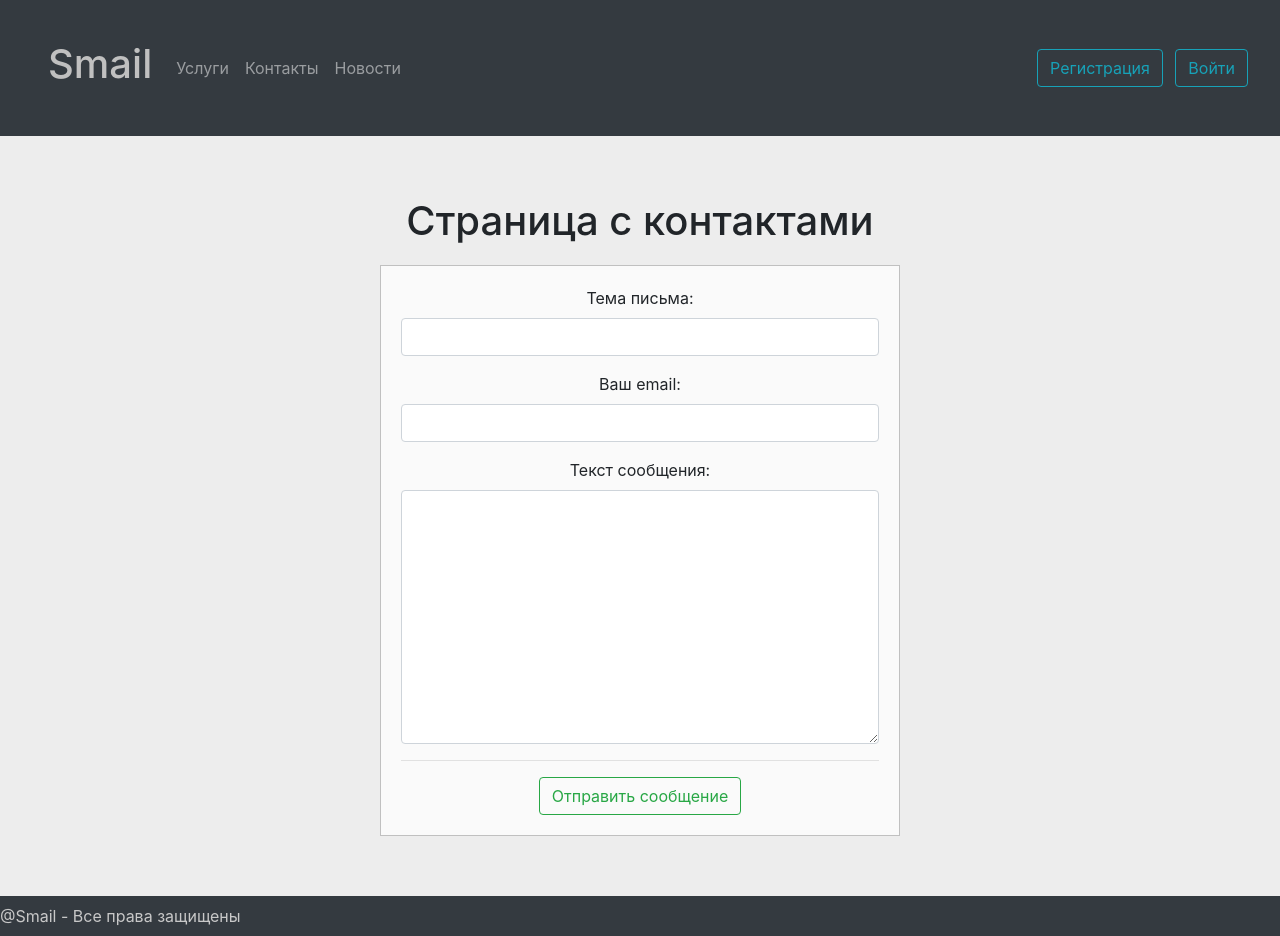
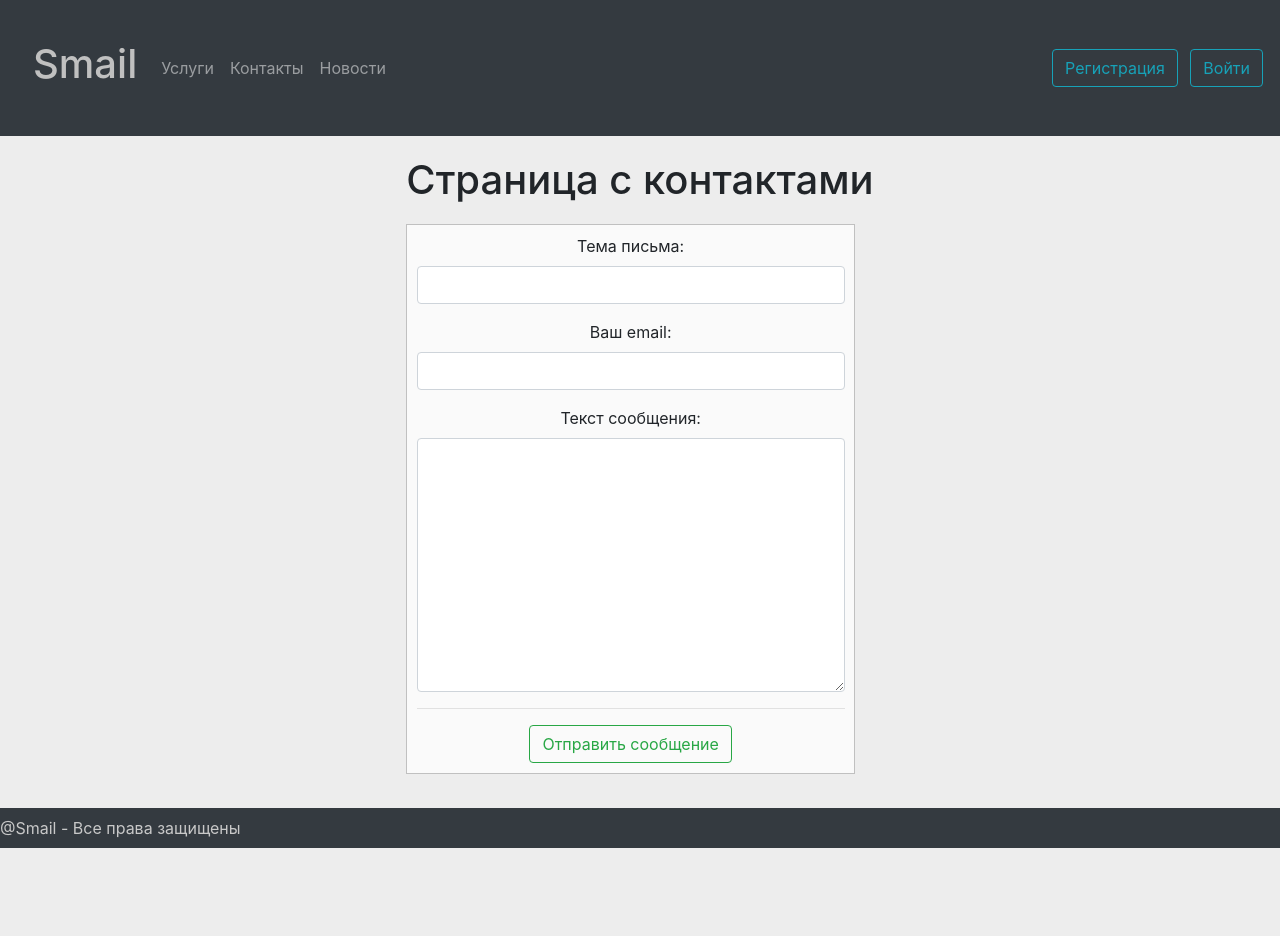
Before and after one commit to varganIC/django-blog, a Django app: page /contacts in a window 1280 px wide. After the commit the page ends 848 px from the top, so only its background shows below. Run offline with Django 3.2, Linux system fonts and the light colour scheme; some libraries are stand-ins or nearby versions.

Commit message:
commit fou11r1111

```diff
--- a/blog/static/blog/main.css
+++ b/blog/static/blog/main.css
@@ -5,13 +5,19 @@
 }
 #content{
     background: #ededed;
-    height: 95vh;
+    height: 100%;
     display:flex;
     justify-content: center;
     align-items: center;
     text-align: center;
+    padding-bottom: 20px;
+    padding-top: 20px;
 
 }
+#home, #contact, #uslugi{
+    height: 79vh;
+}
+
 
 #icon{
     color: #c0c0c0;
@@ -20,11 +26,11 @@
 #icon:hover{color: white}
 
 .form-register {
-    padding: 20px;
+    padding: 2%;
     background: #fafafa;
     border: 1px solid silver;
     margin-top: 20px;
-    width: 520px;
+    width: 96%;
 }
 
 .form-register.auth input, .form-register.auth textarea{
@@ -45,28 +51,33 @@
 
 }
 .news{
-   width: 50%;
+   width: 96%;
    border: 1px solid silver;
    border-radius: 5px;
-   margin-bottom: 20px;
+   margin-top: 30px;
+   margin-bottom: 30px;
    text-align: left;
    padding-left: 20px;
    padding-right: 20px;
-   margin-left: 30px;
+   margin-left: 15px;
    background: #e3e3e3;
    align-items: center;
-   float:left;
+
 
 
 }
-.navig{ width: 50%;}
+.navig{
+    width: 96%;
+    margin-top: 30px;
+   margin-bottom: 30px;
+}
 
 .right-content {
-   width: 40%;
-   height: 700px;
+   width: 96%;
+   height: 500px;
    border: 1px solid silver;
    border-radius: 5px;
-   float:right;
+   margin-left: 15px;
    overflow:auto;
    margin-right: 10px;
    text-align: left;
--- a/blog/templates/blog/base.html
+++ b/blog/templates/blog/base.html
@@ -13,9 +13,9 @@
 </head>
 <body>
 
-    <nav class="navbar navbar-expand-lg navbar-dark bg-dark p-3 " aria-label="Eleventh navbar example">
-      <div class="container-fluid navbar navbar-expand-lg navbar-dark bg-dark p-3">
-        <div class="collapse navbar-collapse" id="navbarsExample09">
+    <nav class="container-fluid navbar-expand-lg navbar-dark bg-dark p-3  " aria-label="Eleventh navbar example">
+      <div class="row navbar navbar-expand-lg navbar-dark bg-dark p-3">
+        <div class="div navbar-collapse" id="navbarsExample09">
 
             <ul class="navbar-nav me-auto mb-2 mb-lg-0 ">
               <li>
--- a/blog/templates/blog/contact.html
+++ b/blog/templates/blog/contact.html
@@ -7,7 +7,7 @@
 
 {% block content %}
 
-<div class="container">
+<div class="container" id="contact">
     <h1>Страница с контактами</h1>
     <form method="post" class="form-register">
         {% csrf_token %}
--- a/blog/templates/blog/home.html
+++ b/blog/templates/blog/home.html
@@ -6,8 +6,8 @@
 
 
 {% block content %}
-<div class="container align-items-center">
-   <h1 class="display-3">Простой и удобный интерфейс</h1>
+<div class="container align-items-center" id="home">
+    <h1 class="display-3">Простой и удобный интерфейс</h1>
     <p class="display-4">Делаем работу быстро и качественно</p>
     <div>
         <a href="{% url 'uslugi-page' %}" class="btn btn-danger">Просмотреть услуги</a>
--- a/blog/templates/blog/news.html
+++ b/blog/templates/blog/news.html
@@ -9,7 +9,7 @@
         <div class="news">
             <h1>{{ post.title }}</h1>
             <p>{{ post.text|truncatechars:300 }}</p>
-            <div class="row">
+            <div class="row col-xs-12">
                 <div>
                     <img src="{{ post.avtor.profile.img.url }}" alt="{{ post.avtor }}" class="user_images">
                 </div>
--- a/blog/templates/blog/uslugi.html
+++ b/blog/templates/blog/uslugi.html
@@ -6,7 +6,7 @@
 
 
 {% block content %}
-   <div class="container">
+   <div class="container" id="uslugi">
     <div class="row uslugi ">
           <div class="col-12 text-center">
             <h2 class="py-1 display-1">Услуги</h2>
```
